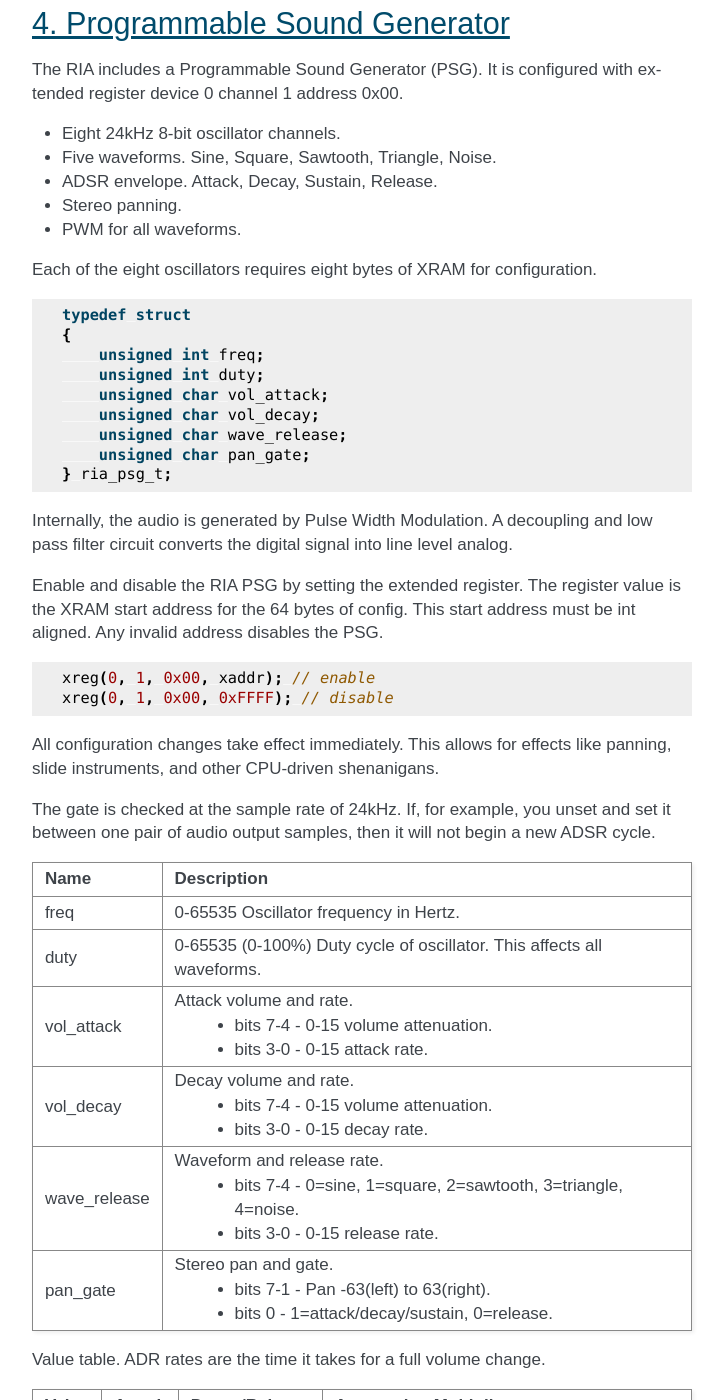
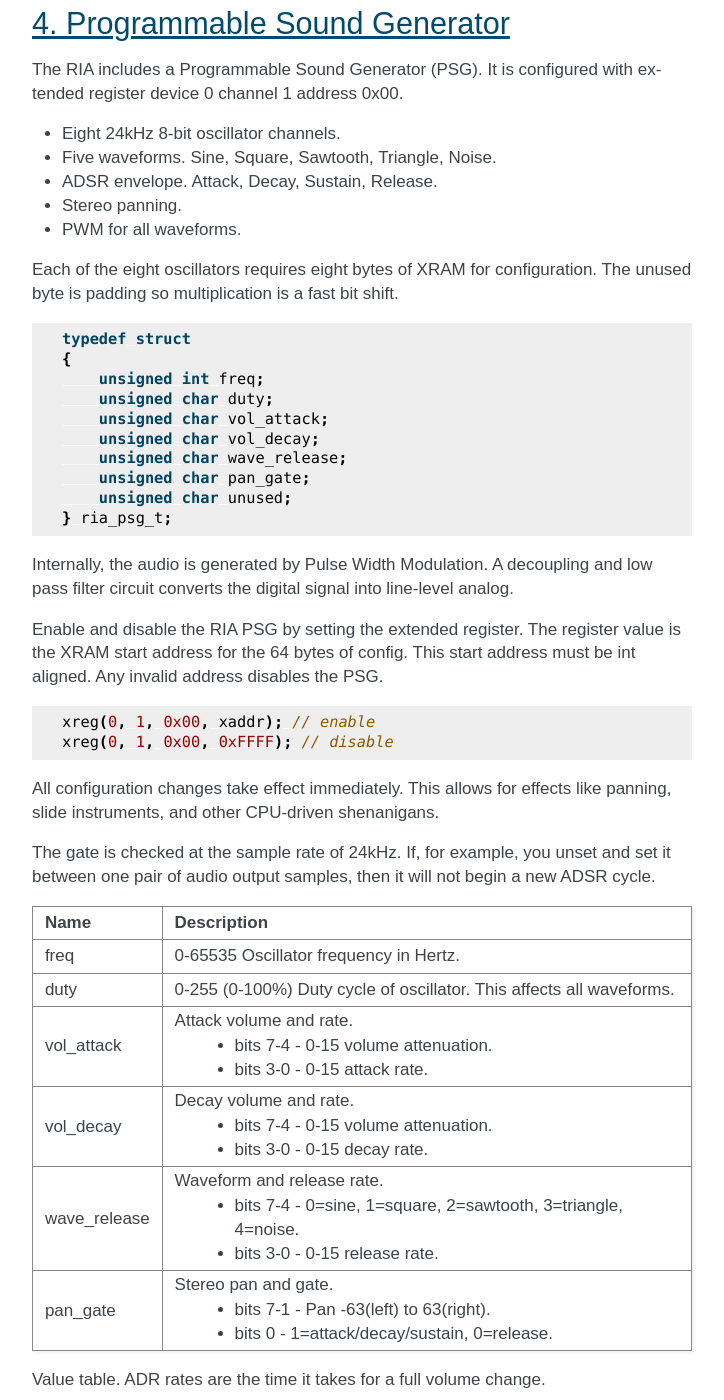
Before and after one commit to picocomputer/picocomputer.github.io, a Sphinx documentation site: the page built from docs/source/ria.rst, in a window 1280 px wide and 1400 px high, scrolled down 6415 px. Shown: the whole window, without its empty margins (388-1112 px from the left). Built offline with Sphinx 7.4.7, drawn with Linux system fonts in a browser that asks for light colours.

Commit message:
psg duty to 8 bits

```diff
--- a/docs/source/ria.rst
+++ b/docs/source/ria.rst
@@ -290,21 +290,22 @@ The RIA includes a Programmable Sound Generator (PSG). It is configured with ext
 * Stereo panning.
 * PWM for all waveforms.
 
-Each of the eight oscillators requires eight bytes of XRAM for configuration.
+Each of the eight oscillators requires eight bytes of XRAM for configuration. The unused byte is padding so multiplication is a fast bit shift.
 
 .. code-block:: C
 
   typedef struct
   {
       unsigned int freq;
-      unsigned int duty;
+      unsigned char duty;
       unsigned char vol_attack;
       unsigned char vol_decay;
       unsigned char wave_release;
       unsigned char pan_gate;
+      unsigned char unused;
   } ria_psg_t;
 
-Internally, the audio is generated by Pulse Width Modulation. A decoupling and low pass filter circuit converts the digital signal into line level analog.
+Internally, the audio is generated by Pulse Width Modulation. A decoupling and low pass filter circuit converts the digital signal into line-level analog.
 
 Enable and disable the RIA PSG by setting the extended register. The register value is the XRAM start address for the 64 bytes of config. This start address must be int aligned. Any invalid address disables the PSG.
 
@@ -326,7 +327,7 @@ The gate is checked at the sample rate of 24kHz. If, for example, you unset and
    * - freq
      - 0-65535 Oscillator frequency in Hertz.
    * - duty
-     - 0-65535 (0-100%) Duty cycle of oscillator. This affects all waveforms.
+     - 0-255 (0-100%) Duty cycle of oscillator. This affects all waveforms.
    * - vol_attack
      - Attack volume and rate.
          * bits 7-4 - 0-15 volume attenuation.
```
